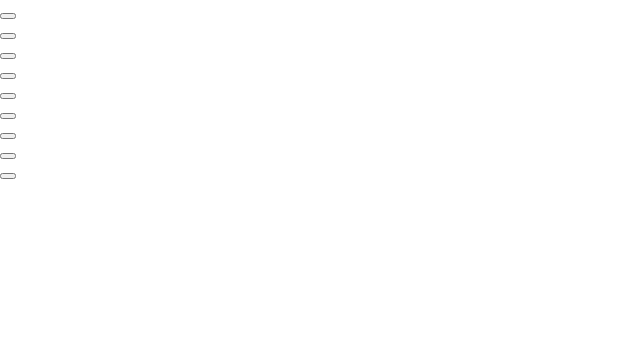
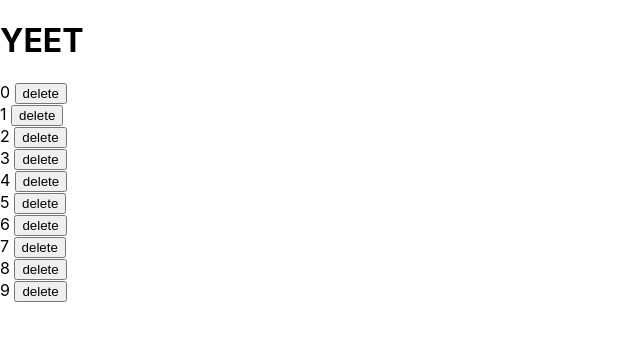
Before and after one commit to DanLanfear/ssc-testing, a React (Create React App) app: page / in a window 1280 px wide. Shown: the top 340 px of the page, without its empty margins (0-640 px from the left). Built offline with nearby package versions, Linux system fonts and the light colour scheme.

Commit message:
Added header and fixed rendering

```diff
--- a/src/App.js
+++ b/src/App.js
@@ -2,7 +2,12 @@ import "./App.css";
 import Board from "./components/Board";
 
 function App() {
-  return <Board />;
+  return (
+    <div>
+      <h1>YEET</h1>
+      <Board />
+    </div>
+  );
 }
 
 export default App;
--- a/src/components/Board.js
+++ b/src/components/Board.js
@@ -6,7 +6,18 @@ class Board extends React.Component {
   constructor(props) {
     super(props);
     this.state = {
-      tests: Array(10).fill(null),
+      tests: [
+        { id: 0, name: null, timeLimit: null },
+        { id: 1, name: null, timeLimit: null },
+        { id: 2, name: null, timeLimit: null },
+        { id: 3, name: null, timeLimit: null },
+        { id: 4, name: null, timeLimit: null },
+        { id: 5, name: null, timeLimit: null },
+        { id: 6, name: null, timeLimit: null },
+        { id: 7, name: null, timeLimit: null },
+        { id: 8, name: null, timeLimit: null },
+        { id: 9, name: null, timeLimit: null },
+      ],
     };
   }
 
@@ -14,14 +25,15 @@ class Board extends React.Component {
 
   // render test function
   renderTest(i) {
-    return <Test name={this.state.tests[i]} />;
+    return <Test test={this.state.tests[i]} />;
   }
 
-  // render
+  // render function for the board
   render() {
     return (
       <div>
         {this.renderTest(0)}
+        {this.renderTest(1)}
         {this.renderTest(2)}
         {this.renderTest(3)}
         {this.renderTest(4)}
--- a/src/components/Test.js
+++ b/src/components/Test.js
@@ -5,8 +5,8 @@ function Test(props) {
   // has name of tester, time left, button to end test
   return (
     <div>
-      {props.name} {props.time}
-      <button></button>
+      {props.test.id} {props.test.name} {props.test.time}
+      <button>delete</button>
     </div>
   );
 }
```
